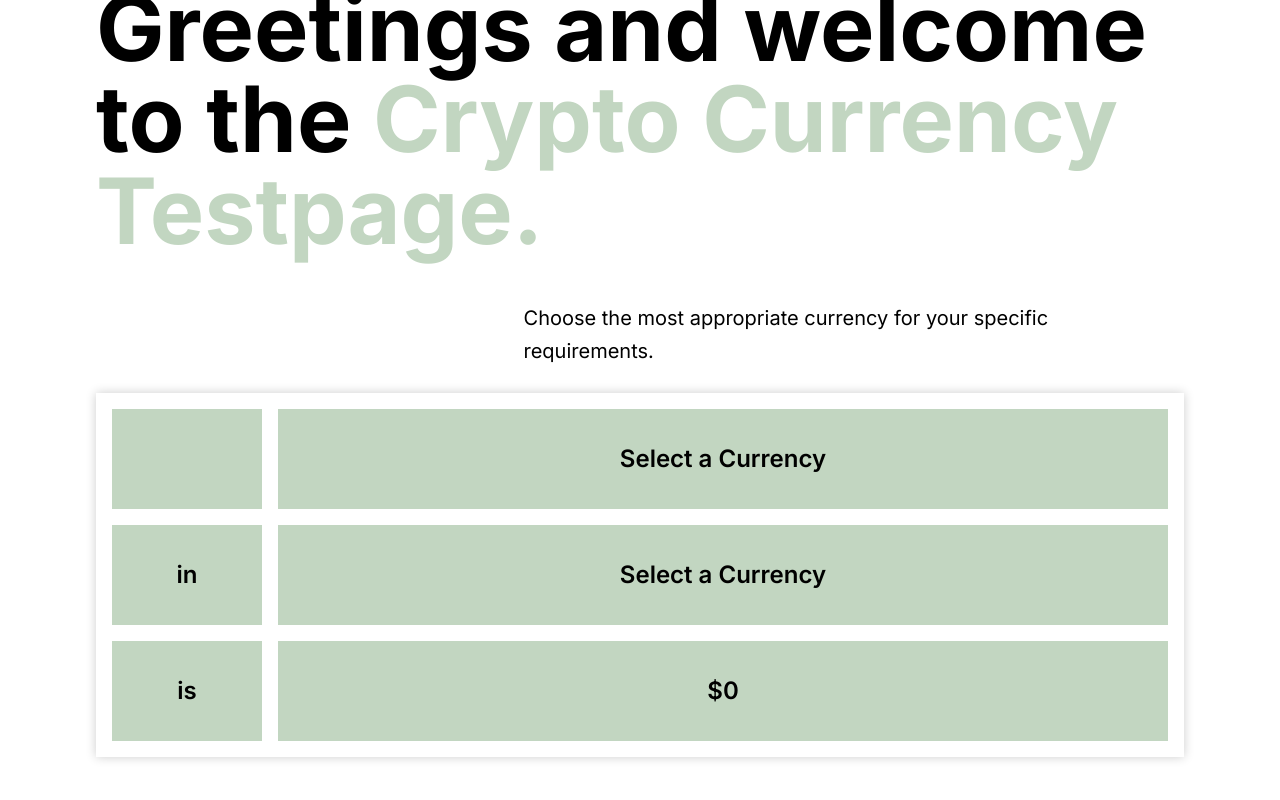
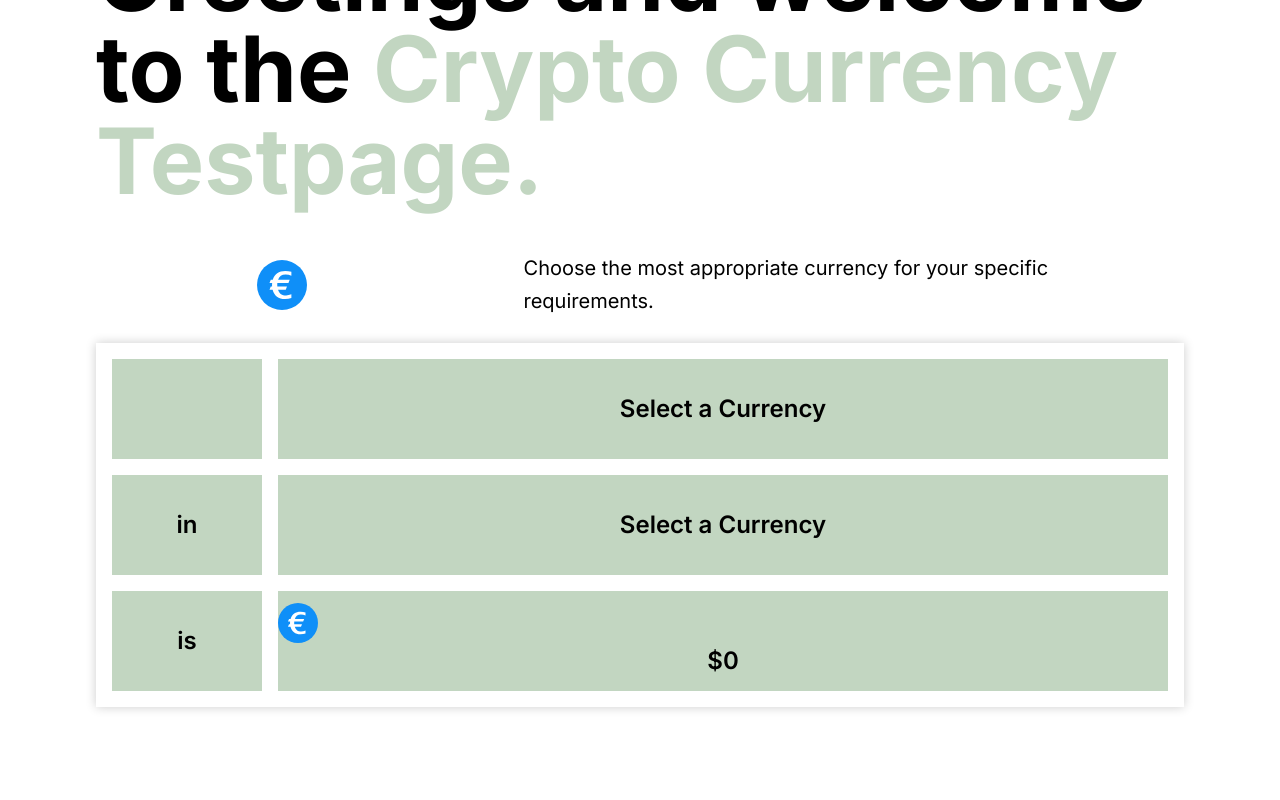
Before and after one commit to Ilze-Bilze/cryptocurrency, a Next.js app: page / in a window 1280 px wide. Shown: the part 280-1080 px from the top of the page. Built offline with nearby package versions, Linux system fonts and the light colour scheme.

Commit message:
added svg component

```diff
--- a/src/app/components/Form.js
+++ b/src/app/components/Form.js
@@ -5,6 +5,7 @@ import Input from './Input'
 import Select from './Select'
 import { generateOptions, formatCurrency } from '../utilities/utils.js'
 import { convert } from '../utilities/convert'
+import SVG from './SvgComponent'
 
 function Form() {
   const fromSelectRef = useRef(null)
@@ -23,6 +24,7 @@ function Form() {
       fromSelect.value,
       toSelect.value,
     );
+    console.log(rawAmount)
     toEl.textContent = formatCurrency(rawAmount, toSelect.value);
   }
 // setText(text.toLowerCase())
@@ -48,7 +50,7 @@ function Form() {
         <option>Select a Currency</option>
       </select>
       <p>is</p>
-      <p className="to_amount" ref={toElRef}>$0</p>
+      <p className="to_amount" ref={toElRef}><SVG />$0</p>
     </form>
   )
 }
--- a/src/app/components/Intro.js
+++ b/src/app/components/Intro.js
@@ -3,6 +3,8 @@ import { useRef, useEffect } from 'react'
 import PropTypes from 'prop-types'
 import Paragraphs from './Paragraphs'
 import { useTranslation } from 'react-i18next'
+import Image from 'next/image';
+import adaIcon from '../assets/cryptoicons/eur.svg'
 
 function Intro(props) {
   const { t } = useTranslation();
@@ -24,7 +26,7 @@ function Intro(props) {
       <div className="flex w-full justify-between gap-x-14 mb-5">
       {/* Line */}
         <div className="relative flex justify-center items-center w-[36%] md:flex hidden">
-          <span className="bg-main w-full h-[1px]"></span>
+          <Image src={adaIcon} alt="svg icon" width="50" height="50" />
         </div>
       {/* Text paragrahs */}
         <div className="relative w-full md:w-[64%] text-[20px] leading-relaxed">
--- /dev/null
+++ b/src/app/components/SvgComponent.js
@@ -0,0 +1,14 @@
+import Image from 'next/image'
+import eurIcon from '../assets/cryptoicons/eur.svg'
+import { formatCurrency } from '../utilities/utils'
+
+function SVG() {
+  // const imgName = currency.toLowerCase()
+  const imgSrc = '../assets/cryptoicons/eur.svg'
+  console.log(imgSrc)
+  return (
+    <Image src={eurIcon} width={40} height={40} alt="Currency icons" />
+  )
+}
+
+export default SVG
--- a/src/app/page.js
+++ b/src/app/page.js
@@ -9,8 +9,6 @@ import { useTranslation } from 'react-i18next';
 import Form from './components/Form';
 import { Suspense } from 'react';
 import ToggleRTL from './components/ToggleRTL'
-import Image from 'next/image';
-import adaIcon from './assets/cryptoicons/eur.svg'
 
 export default function Home() {
   const { t } = useTranslation();
@@ -22,7 +20,6 @@ export default function Home() {
       <main className="m-auto flex min-h-screen flex-col items-center justify-between p-24">
         <div className="w-full">
           <ToggleRTL />
-          <Image src={adaIcon} alt="svg icon" width="50" height="50" />
           <Intro title={t(about.header)} />
           <Suspense fallback={<Loading />}>
             <Form />
--- a/src/app/utilities/utils.js
+++ b/src/app/utilities/utils.js
@@ -1,11 +1,11 @@
-export function generateOptions(options) {
+export const generateOptions = (options) => {
   return Object.entries(options).map(
       ([currencyCode, currencyName]) =>
         `<option value="${currencyCode}">${currencyCode} - ${currencyName}</option>`
     ).join('');
 }
 
-export function formatCurrency(amount, currency) {
+export const formatCurrency = (amount, currency) => {
   console.log(currency.toLowerCase())
   return Intl.NumberFormat('en-US', {
     style: 'currency',
```
